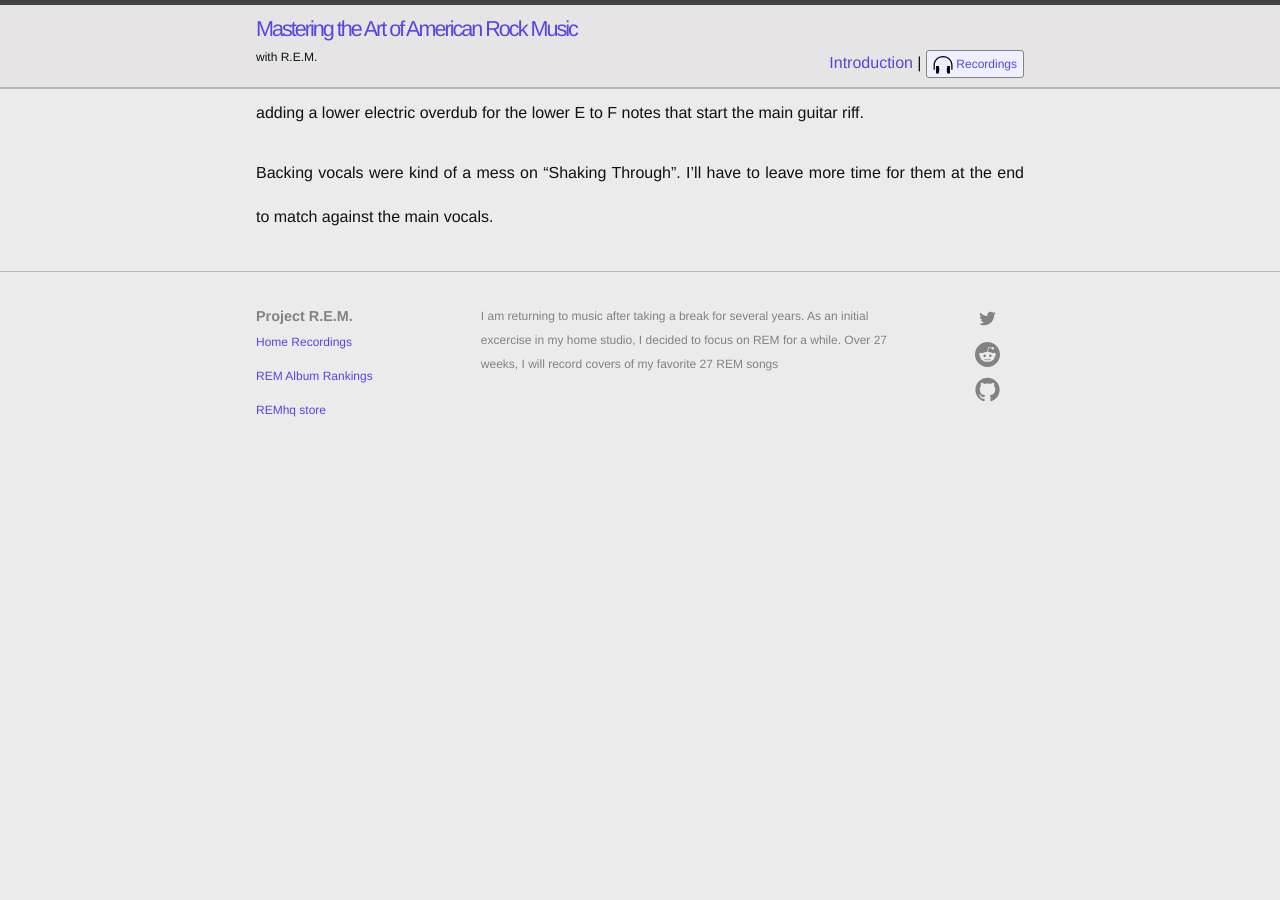
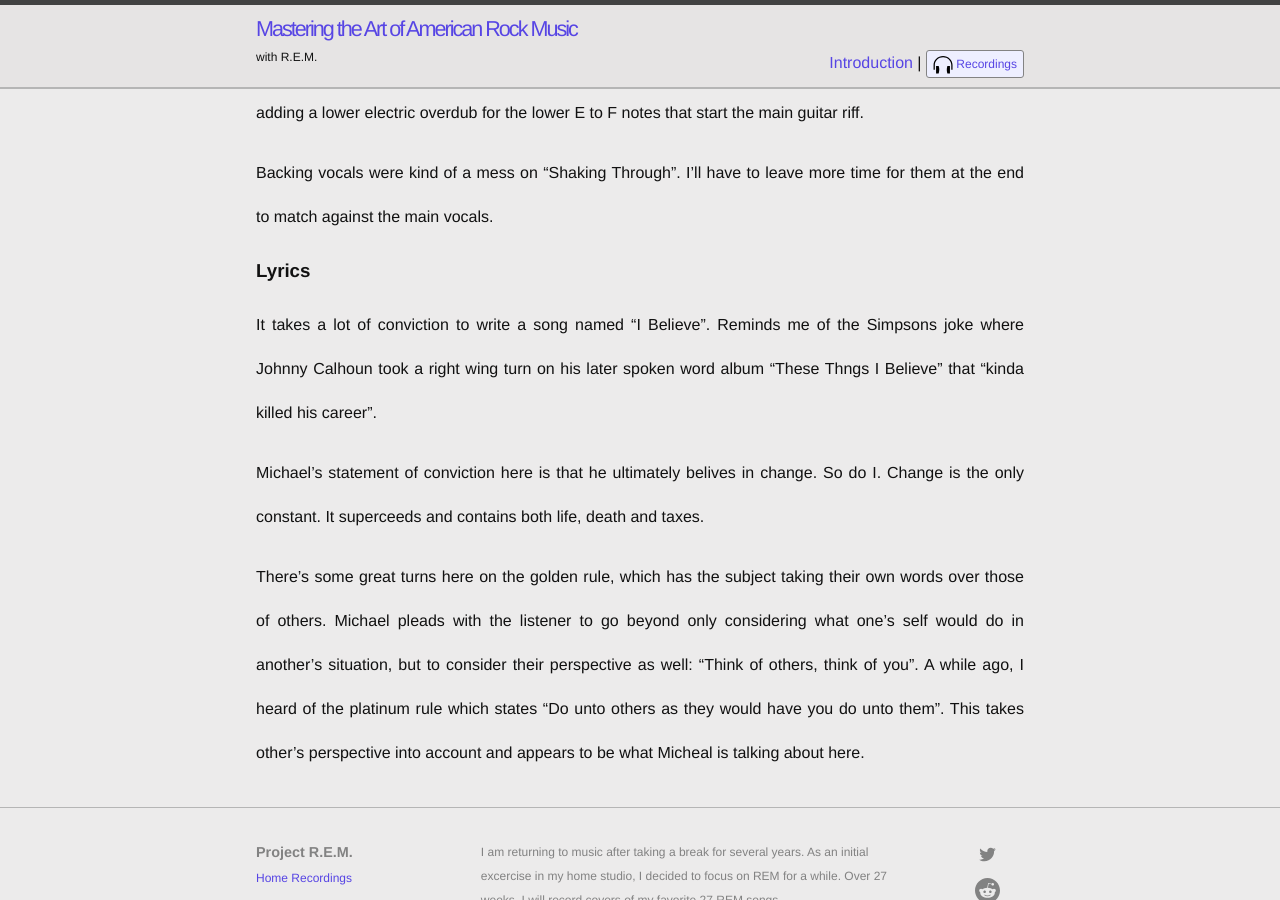
Before and after one commit to slatron/slatron.github.io, a Jekyll site: the page built from _posts/2021-02-28-i-believe.md, in a window 1280 px wide and 900 px high, scrolled down 631 px. Built offline with Jekyll 4.4.1, drawn with Linux system fonts in a browser that asks for light colours; before the commit the page ends 1109 px from its top, so only the background shows below that.

Commit message:
more on i beleive

```diff
--- a/_posts/2021-02-28-i-believe.md
+++ b/_posts/2021-02-28-i-believe.md
@@ -19,3 +19,10 @@
 Instead of layering the electric, let's stick to one jangle track and one acoustic. Acoustic guitar comes out better so far than my electrric guitar pages. I'll try to get a more dialed in jangle tone on the one track arpeggiating the top chord tones. Acoustic for the lower accents and full chords. This will work like the guitar/piano panning from "Shaking Through", but with acoustic guitar instead of the piano. I may end up adding a lower electric overdub for the lower E to F notes that start the main guitar riff.
 
 Backing vocals were kind of a mess on "Shaking Through". I'll have to leave more time for them at the end to match against the main vocals.
+
+### Lyrics
+It takes a lot of conviction to write a song named "I Believe". Reminds me of the Simpsons joke where Johnny Calhoun took a right wing turn on his later spoken word album "These Thngs I Believe" that "kinda killed his career".
+
+Michael's statement of conviction here is that he ultimately belives in change. So do I. Change is the only constant. It superceeds and contains both life, death and taxes.
+
+There's some great turns here on the golden rule, which has the subject taking their own words over those of others. Michael pleads with the listener to go beyond only considering what one's self would do in another's situation, but to consider their perspective as well: "Think of others, think of you". A while ago, I heard of the platinum rule which states "Do unto others as they would have you do unto them". This takes other's perspective into account and appears to be what Micheal is talking about here.
```
